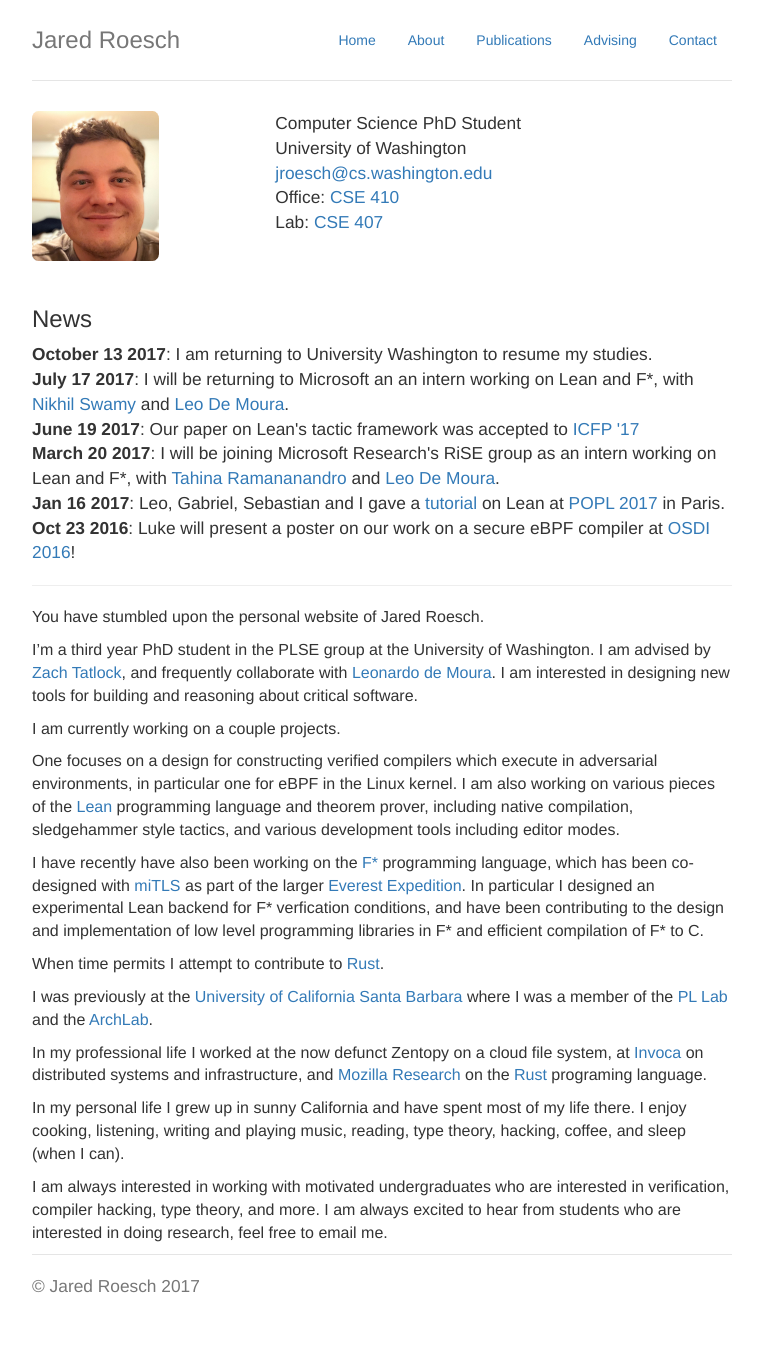
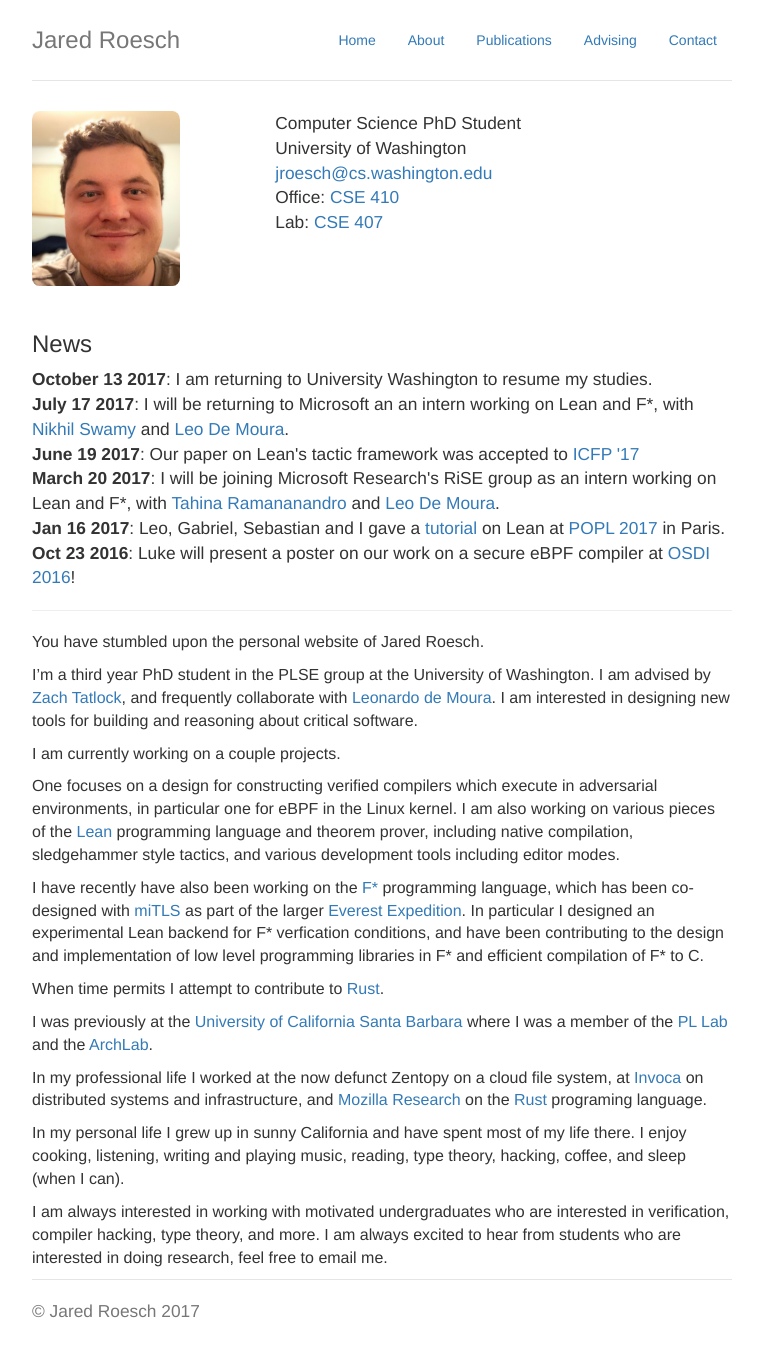
Before and after one commit to jroesch/jroesch.github.io, a Jekyll site: the page built from index.html, in a window 1280 px wide. Shown: the whole page, without its empty margins (258-1021 px from the left). Built offline with Jekyll 4.4.1, drawn with Linux system fonts in a browser that asks for light colours; before the commit the page ends 1344 px from its top, so only the background shows below that.

Commit message:
Increase image size

```diff
--- a/index.html
+++ b/index.html
@@ -4,7 +4,7 @@ title: "Jared Roesch's Research Homepage"
 ---
   <div id="my-info" class="row">
     <div class="col-lg-4">
-      <img id="me" height="150px" src="/images/me.jpg">
+      <img id="me" height="175px" src="/images/me.jpg">
     </div>
 
     <div class="col-lg-8" id="contact-info">
```
